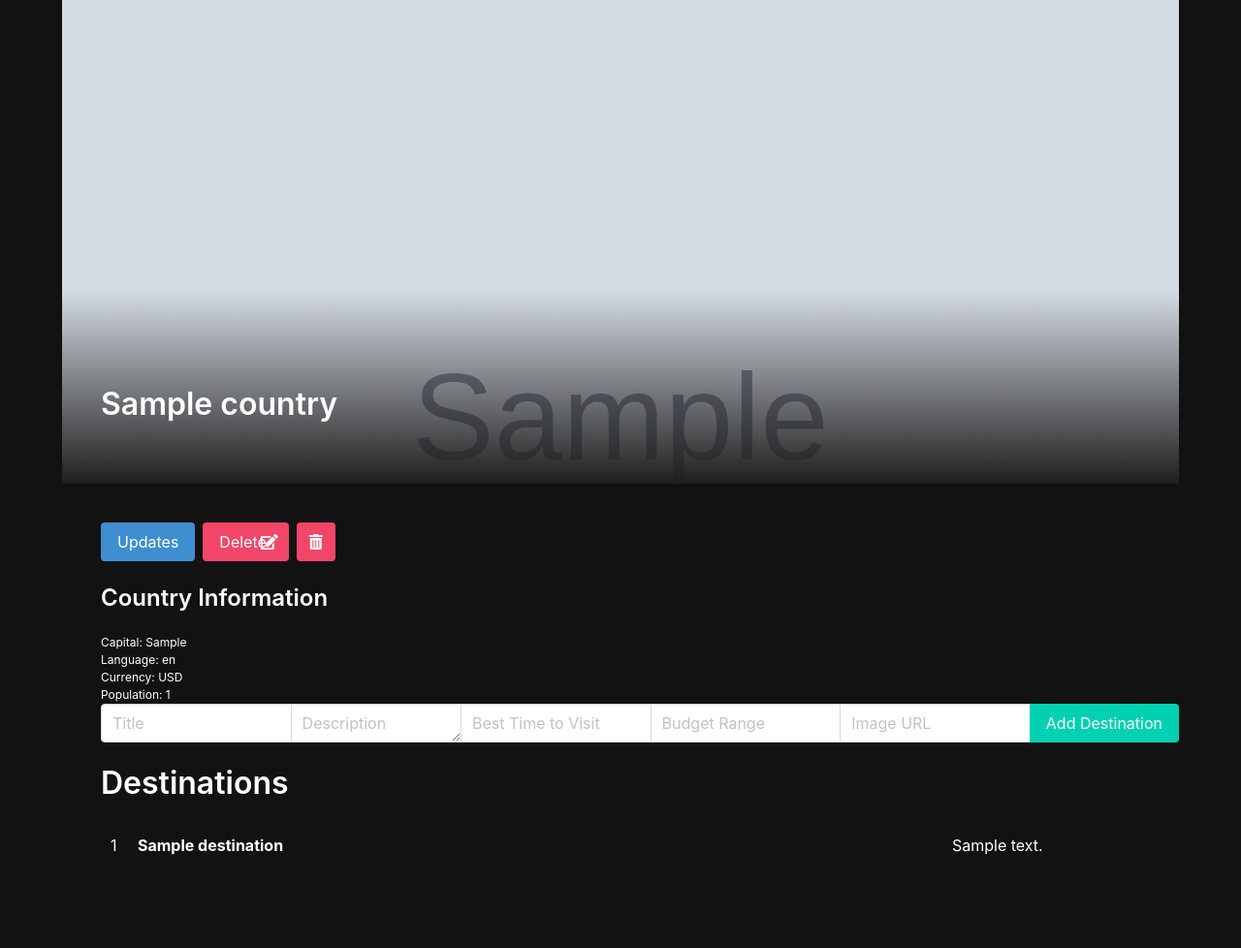
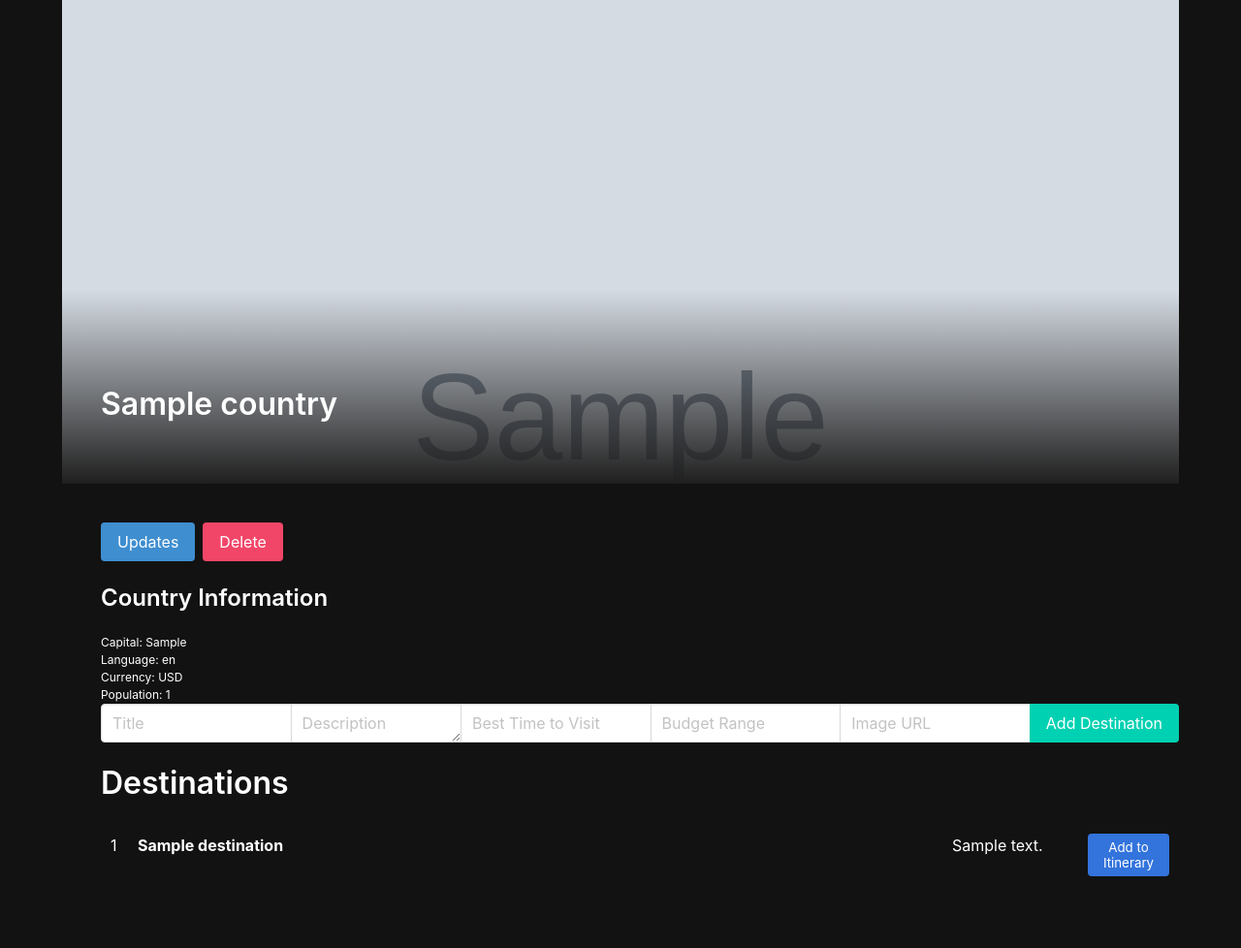
Before and after one commit to Vbeni/travel_django, a Django app: page /countries/1/ in a window 1280 px wide. Shown: the part 53-1031 px from the top of the page at 97% size. Before the commit the page ends 935 px from the top, so only its background shows below. Run offline with Django 4.2, Linux system fonts and the light colour scheme; tables that the repository leaves empty hold one stand-in row (values such as "Sample post"); grey boxes marked "Sample" are stand-in pictures.

```diff
--- a/main_app/static/scripts/main.js
+++ b/main_app/static/scripts/main.js
@@ -1,5 +1,10 @@
+
 $(".navbar-burger").click(function () {
-    // Toggle the "is-active" class on both the "navbar-burger" and the "navbar-menu"
     $(".navbar-burger").toggleClass("is-active");
     $(".navbar-menu").toggleClass("is-active");
-  });
+});
+
+$(".add-to-itinerary").click(function () {
+    var destinationId = $(this).data("destination");
+    $("#itinerary-dropdown-" + destinationId).toggleClass("show");
+});
--- a/main_app/static/styles/main.css
+++ b/main_app/static/styles/main.css
@@ -81,19 +81,62 @@ body {
     width: 100%;
     display: flex;
     flex-direction: column;
-}
+  }
 
-.destination {
+  .destination {
     width: 100%;
     padding: 10px;
     display: grid;
-    grid-template-columns: 0.1fr 3fr 1fr;
-    border-radius: 5px;
     grid-template-columns: 0.1fr 3fr 0.5fr 0.3fr;
     border-radius: 5px;
-}
+  }
 
-.destination:hover {
+  .destination:hover {
     background-color: hsla(0, 0%, 100%, 0.1);
     cursor: pointer;
-}
+  }
+
+  .destination-actions {
+    display: flex;
+    align-items: center;
+    justify-content: flex-end;
+  }
+
+  .add-to-itinerary {
+    padding: 6px 10px;
+    background-color: #3273dc;
+    color: #ffffff;
+    border: none;
+    border-radius: 4px;
+    cursor: pointer;
+    transition: background-color 0.3s ease;
+  }
+
+  .add-to-itinerary:hover {
+    background-color: #2769c4;
+  }
+
+  .itinerary-dropdown {
+    position: absolute;
+    display: none;
+    background-color: #ffffff;
+    border: 1px solid #cccccc;
+    border-radius: 4px;
+    z-index: 10;
+    padding: 4px;
+  }
+
+  .destination:hover .itinerary-dropdown {
+    display: block;
+  }
+
+  .itinerary-dropdown a {
+    display: block;
+    padding: 4px;
+    color: #000000;
+    text-decoration: none;
+  }
+
+  .itinerary-dropdown a:hover {
+    background-color: #f0f0f0;
+  }
--- a/main_app/templates/base.html
+++ b/main_app/templates/base.html
@@ -8,8 +8,8 @@
         <link rel="stylesheet" href="https://cdn.jsdelivr.net/npm/bulma@0.9.2/css/bulma.min.css">
         <link rel="stylesheet" href="{% static 'styles/main.css' %}" />
         <link rel="stylesheet" href="https://cdnjs.cloudflare.com/ajax/libs/font-awesome/5.15.4/css/all.min.css">
+        <script src="https://code.jquery.com/jquery-3.6.0.min.js" integrity="sha256-/xUj+3OJU5yExlq6GSYGSHk7tPXikynS7ogEvDej/m4=" crossorigin="anonymous"></script>
         <script src="{% static 'scripts/main.js' %}" defer></script>
-        <script src="https://code.jquery.com/jquery-3.6.0.min.js" integrity="sha256-/xUj+3OJU5yExlq6GSYGSHk7tPXikynS7ogEvDej/m4=" crossorigin="anonymous"></script>
         <title>Travel - {% block title %}{% endblock %}</title>
     </head>
     <body >
--- a/main_app/templates/country_detail.html
+++ b/main_app/templates/country_detail.html
@@ -9,17 +9,8 @@
 </div>
 <div class="detail__container">
     <div class="buttons">
-        <a href="{% url 'country_update' country.pk %}" class="button is-info"> Updates
-            <a href="{% url 'country_delete' country.pk %}" class="button is-danger">Delete
-            <span class="icon">
-                <i class="fas fa-edit"></i>
-            </span>
-        </a>
-        <a href="" class="button is-danger">
-            <span class="icon">
-                <i class="fas fa-trash-alt"></i>
-            </span>
-        </a>
+        <a href="{% url 'country_update' country.pk %}" class="button is-info">Updates</a>
+        <a href="{% url 'country_delete' country.pk %}" class="button is-danger">Delete</a>
     </div>
     <div class="detail__info">
         <h4 class="title is-4">Country Information</h4>
@@ -33,47 +24,19 @@
         {% csrf_token %}
         <div class="field has-addons">
             <div class="control">
-                <input
-                    class="input"
-                    type="text"
-                    name="title"
-                    placeholder="Title"
-                    required
-                />
+                <input class="input" type="text" name="title" placeholder="Title" required />
             </div>
             <div class="control">
-                <textarea
-                    class="input"
-                    name="description"
-                    placeholder="Description"
-                    required
-                ></textarea>
+                <textarea class="input" name="description" placeholder="Description" required></textarea>
             </div>
             <div class="control">
-                <input
-                    class="input"
-                    type="text"
-                    name="best_time_to_visit"
-                    placeholder="Best Time to Visit"
-                    required
-                />
+                <input class="input" type="text" name="best_time_to_visit" placeholder="Best Time to Visit" required />
             </div>
             <div class="control">
-                <input
-                    class="input"
-                    type="text"
-                    name="budget_range"
-                    placeholder="Budget Range"
-                    required
-                />
+                <input class="input" type="text" name="budget_range" placeholder="Budget Range" required />
             </div>
             <div class="control">
-                <input
-                    class="input"
-                    type="text"
-                    name="image"
-                    placeholder="Image URL"
-                />
+                <input class="input" type="text" name="image" placeholder="Image URL" />
             </div>
             <div class="control">
                 <input class="button is-primary" type="submit" value="Add Destination" />
@@ -89,6 +52,15 @@
             <span>{{ forloop.counter }}</span>
             <span><b>{{ destination.title }}</b></span>
             <span>{{ destination.description }}</span>
+
+            <div class="destination-actions">
+                <button class="add-to-itinerary" data-destination="{{ destination.pk }}">Add to Itinerary</button>
+                <div class="itinerary-dropdown" id="itinerary-dropdown-{{ destination.pk }}">
+                    {% for itinerary in itineraries %}
+                    <a href="{% url 'itinerary_destination_assoc' itinerary.pk destination.pk %}?assoc=add" class="dropdown-item">{{ itinerary.name }}</a>
+                    {% endfor %}
+                </div>
+            </div>
         </div>
         {% empty %}
         <article class="message">
@@ -96,10 +68,8 @@
                 <p>No Destinations Available</p>
             </div>
         </article>
-
         {% endfor %}
     </div>
-
 </div>
 
 {% endblock %}
--- a/main_app/views.py
+++ b/main_app/views.py
@@ -54,6 +54,12 @@ class CountryDetail(DetailView):
     model = Country
     template_name = "country_detail.html"
 
+    def get_context_data(self, **kwargs):
+        context = super().get_context_data(**kwargs)
+        context["itineraries"] = Itinerary.objects.all()
+        return context
+
+
 class CountryCreate(CreateView):
     model = Country
     fields = ['name', 'capital', 'language', 'currency', 'population', 'image']
@@ -89,15 +95,10 @@ class DestinationCreate(View):
 
 class ItineraryDestinationAssoc(View):
     def get(self, request, pk, destination_pk):
-        # get the query param from the url
         assoc = request.GET.get("assoc")
         if assoc == "remove":
-            # get the Itinerary by the id and
-            # remove from the join table the given destination_id
             Itinerary.objects.get(pk=pk).destinations.remove(destination_pk)
         if assoc == "add":
-            # get the Itinerary by the id and
-            # add to the join table the given destination_id
             Itinerary.objects.get(pk=pk).destinations.add(destination_pk)
         return redirect('home')
 
--- a/travel_project/settings.py
+++ b/travel_project/settings.py
@@ -117,7 +117,7 @@ USE_TZ = True
 # Static files (CSS, JavaScript, Images)
 # https://docs.djangoproject.com/en/4.2/howto/static-files/
 
-STATIC_URL = 'static/'
+STATIC_URL = '/static/'
 STATICFILES_DIRS = [os.path.join(BASE_DIR,'main_app/static')]
 
 # Default primary key field type
```
